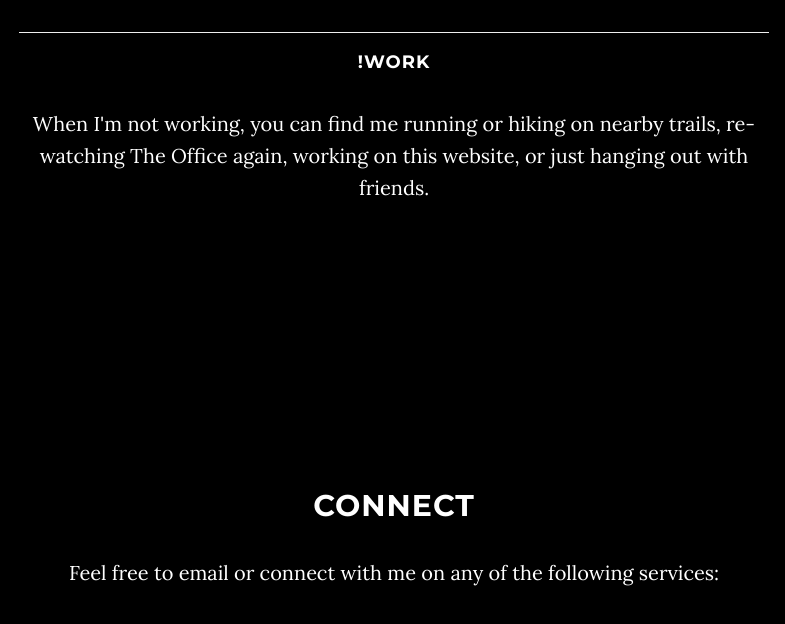
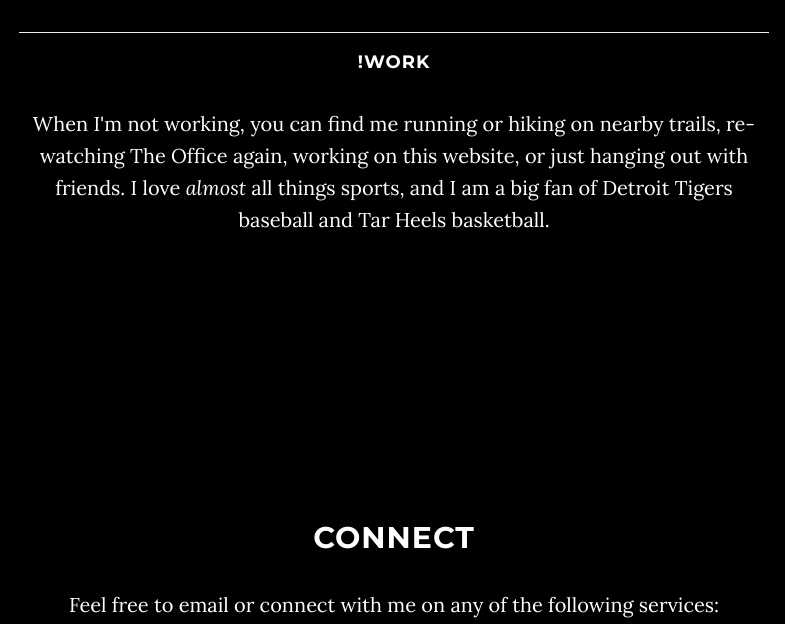
Before and after one commit to swyse5/swyse5.github.io, a plain HTML site: page index.html in a window 1280 px wide. Shown: the part 1587-2211 px from the top of the page, without its empty margins (246-1031 px from the left). Drawn offline with Linux system fonts and the light colour scheme; a script that the page names is missing.

Commit message:
updated about section

```diff
--- a/index.html
+++ b/index.html
@@ -101,11 +101,7 @@
                 <b>Skills: </b> Agile Methodologies, Git, Selenium WebDriver</p>
                 <hr>
                 <h4>!Work</h4>
-                <p>When I'm not working, you can find me running or hiking on nearby trails, re-watching The Office again, working on this website, or just hanging out with friends.</p>
-<!--
-                <a href="/Users/stuartwyse/Library/Mobile%20Documents/com~apple~CloudDocs/Website/website/StuartWyseResume.html">
-                <p>Click here to download my resume.<p></a>
- -->
+                <p>When I'm not working, you can find me running or hiking on nearby trails, re-watching The Office again, working on this website, or just hanging out with friends. I love <i>almost</i> all things sports, and I am a big fan of Detroit Tigers baseball and Tar Heels basketball.</p>
             </div>
         </div>
     </section>
```
